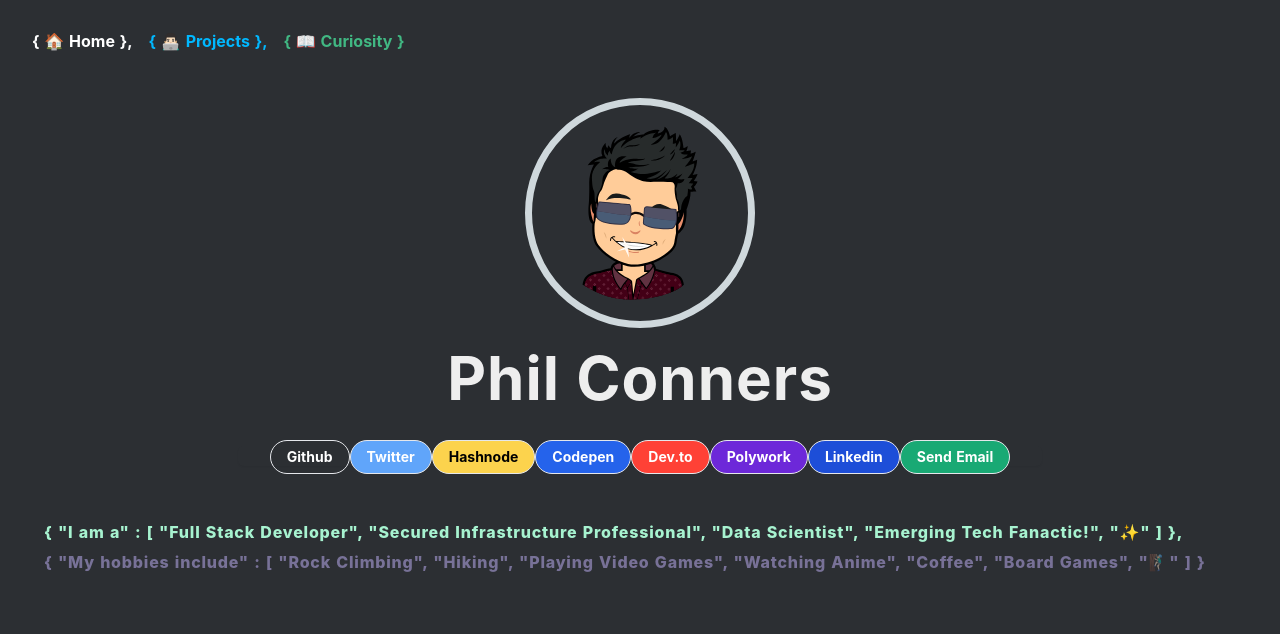
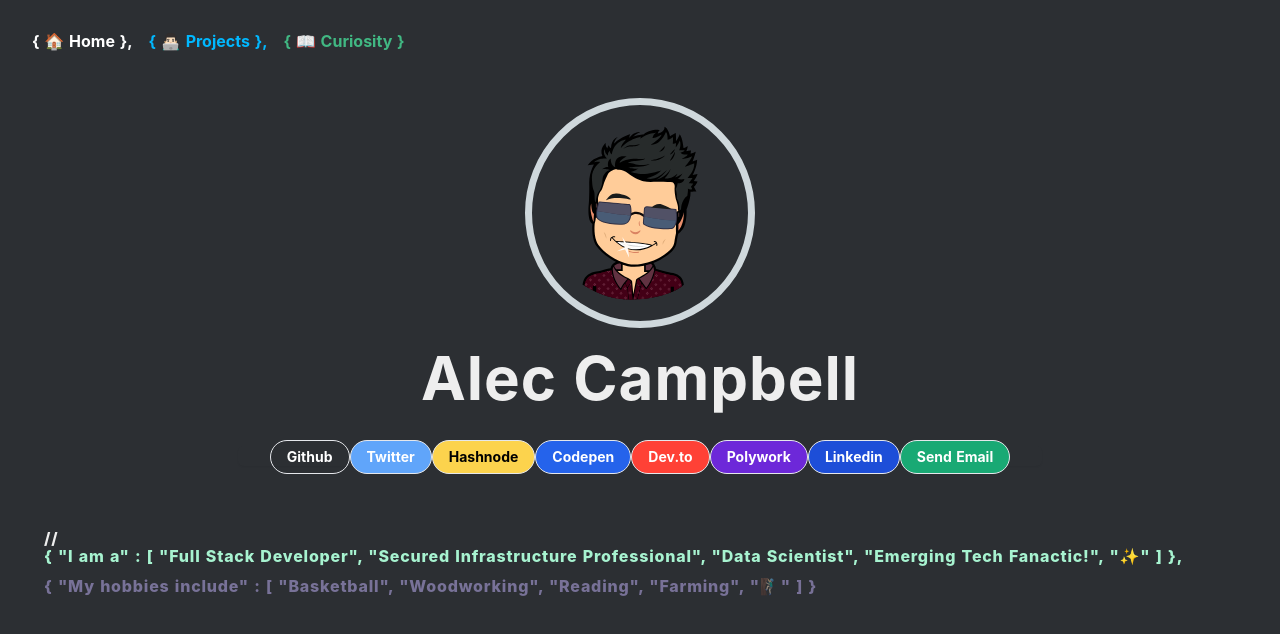
Before and after one commit to Uvacoder/test-abclinks2, a Nuxt app: page / in a window 1280 px wide. Shown: the top 634 px of the page. Built offline with nearby package versions, Linux system fonts and the light colour scheme; a web font is replaced by a local one.

Commit message:
Update index.vue

```diff
--- a/pages/index.vue
+++ b/pages/index.vue
@@ -4,7 +4,7 @@
       <Bitmoji />
     </div>
     <h1 class="title sm:text-4xl md:text-5xl lg:text-6xl">
-      <strong>Phil Conners</strong>
+      <strong>Alec Campbell</strong>
     </h1>
 
      <div class="text-center max-w-7xl mx-auto py-8 sm:space-x-2 sm:space-y-2 lg:space-x-4 lg:space-y-4">
@@ -34,8 +34,8 @@
 
      <h2 class="text-left justify-center d-flex flex-column text-base y-8 sm:p-7 lg:p1 sm:space-x-2 sm:space-y-2 lg:space-x-4 lg:space-y-4 skew-y-12">
           <ul class="list-none tracking-wider antialiased sm:subpixel-antialiased md:antialiased font-extrabold">
-            <li class="text-green-200 animate-bounce ease-in-out infinite">{ "I am a" : [ "Full Stack Developer", "Secured Infrastructure Professional", "Data Scientist", "Emerging Tech Fanactic!", "✨" ] },</li>
-            <li class="text-purple-300 animate-pulse ease-in-out infinites">{ "My hobbies include" : [ "Rock Climbing", "Hiking", "Playing Video Games", "Watching Anime", "Coffee", "Board Games", "🧗🏻‍♂️" ] }</li><br>
+  //          <li class="text-green-200 animate-bounce ease-in-out infinite">{ "I am a" : [ "Full Stack Developer", "Secured Infrastructure Professional", "Data Scientist", "Emerging Tech Fanactic!", "✨" ] },</li>
+            <li class="text-purple-300 animate-pulse ease-in-out infinites">{ "My hobbies include" : [ "Basketball", "Woodworking", "Reading", "Farming", "🧗🏻‍♂️" ] }</li><br>
           </ul>
     </h2>
 
```
